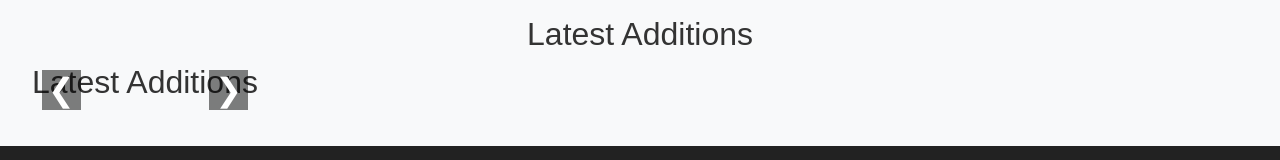
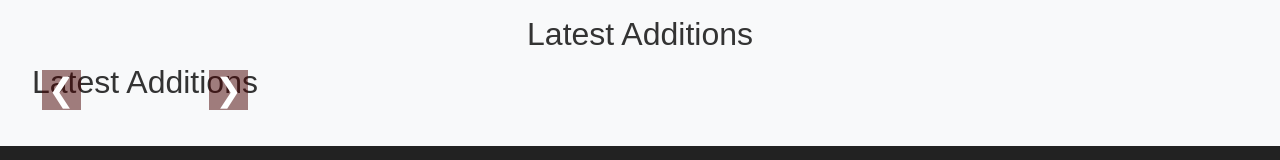
Before and after one commit to Pablo-Andrada/FullStackProyect, a website built with webpack: page front/pages/news.html in a window 1280 px wide. Shown: the part 238-398 px from the top of the page. Built offline with nearby package versions, Linux system fonts and the light colour scheme; no server answers.

Commit message:
editing css

```diff
--- a/front/styles/news.css
+++ b/front/styles/news.css
@@ -97,7 +97,7 @@ main {
     position: absolute;
     top: 50%;
     transform: translateY(-50%);
-    background: rgba(0, 0, 0, 0.5);
+    background: rgba(73, 0, 0, 0.5);
     border: none;
     color: white;
     font-size: 2rem;
```
